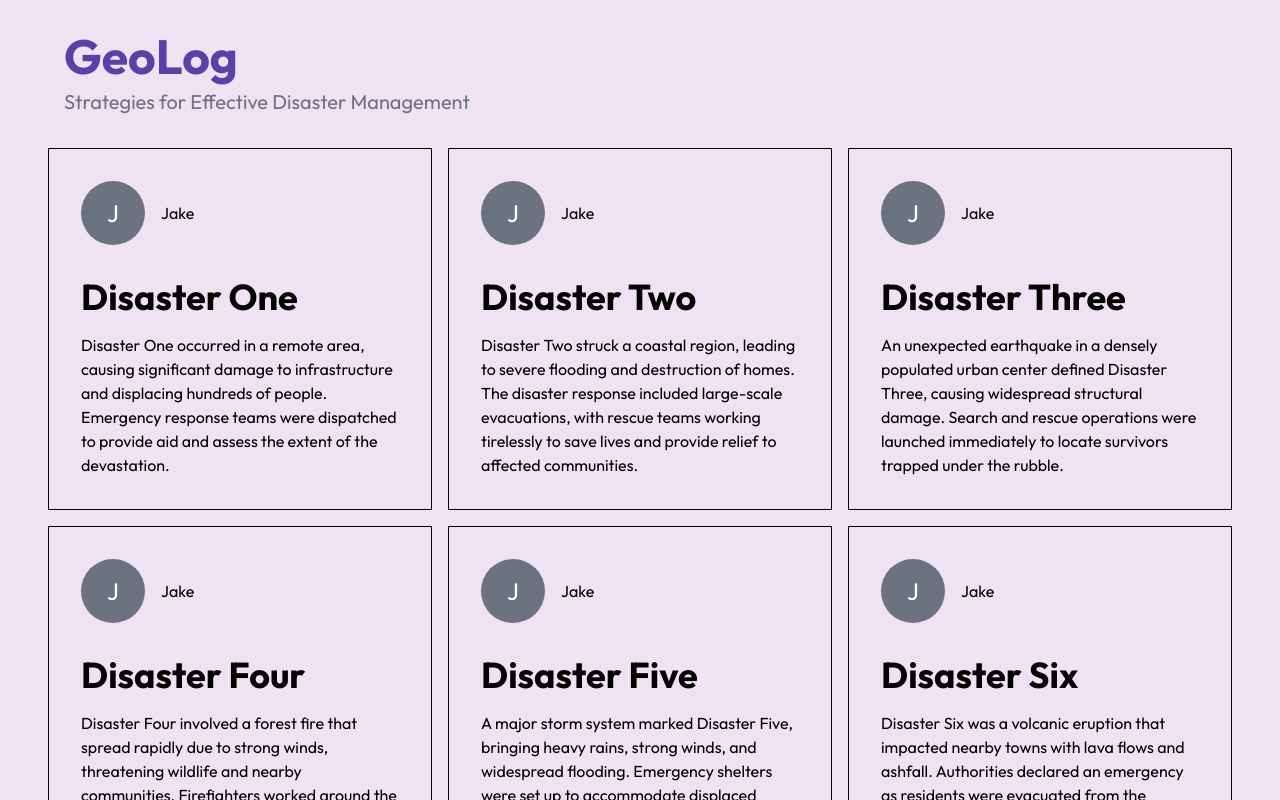
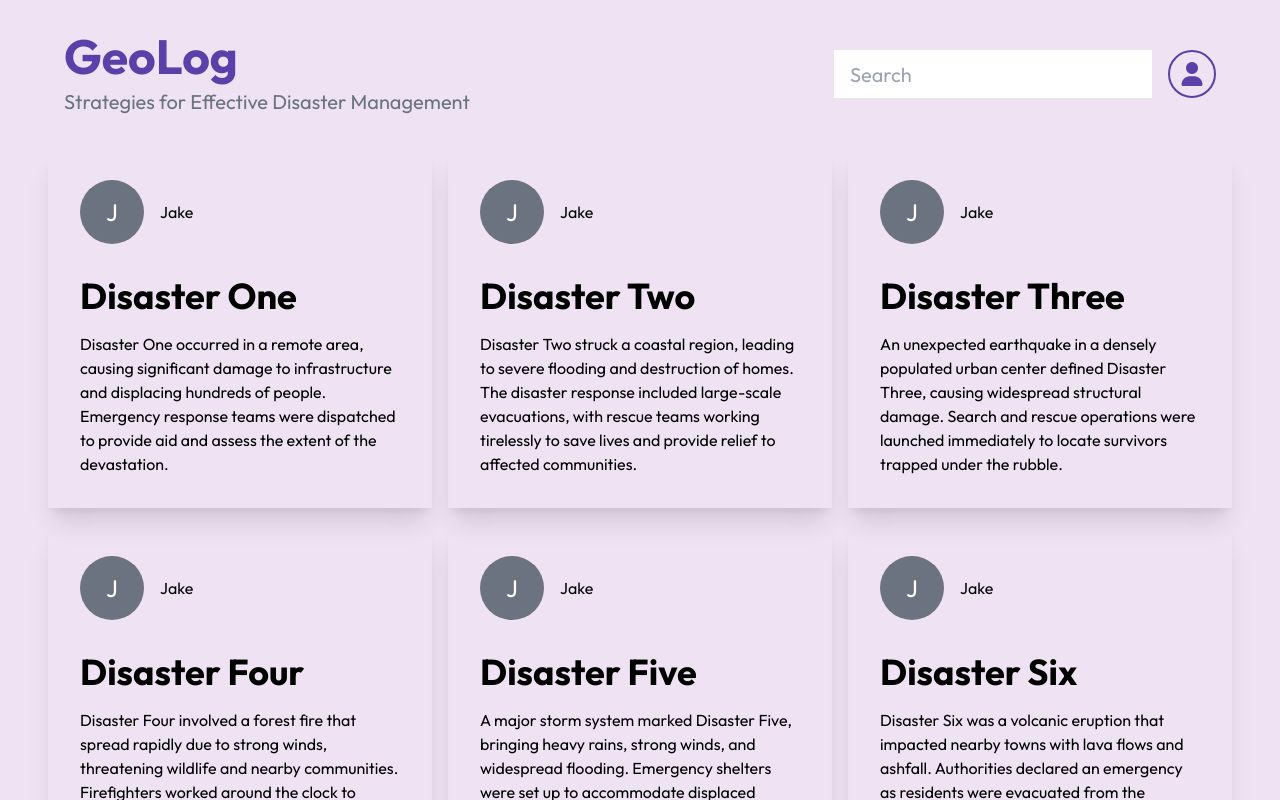
Before and after one commit to sury-dev/Disaster-Management-System, a React (Vite) app in the folder client/: page /user/blog in a window 1280 px wide. Shown: the top 800 px of the page. Built offline with nearby package versions, Linux system fonts and the light colour scheme; a web font is replaced by a local one.

Commit message:
Update Blog page

```diff
--- a/client/src/components/Blog.jsx
+++ b/client/src/components/Blog.jsx
@@ -5,18 +5,31 @@ import { DISASTER_DATA } from "../disaster_blog";
 function Blog() {
   return (
     <main className="w-full min-h-screen pb-16 mb-0">
-      <header className="px-16 my-8">
-        <h2 className="text-5xl font-bold text-dark-purple mb-2">GeoLog</h2>
-        <p className="text-xl text-gray-500">Strategies for Effective Disaster Management</p>
+      <header className="px-16 my-8 flex justify-between items-center">
+        <div id="blog-heading">
+          <h2 className="text-5xl font-bold text-dark-purple mb-2">GeoLog</h2>
+          <p className="text-xl text-gray-500">
+            Strategies for Effective Disaster Management
+          </p>
+        </div>
+        <div className="flex items-center">
+            <input type="text" placeholder="Search" className="h-12 p-4 text-xl outline-dark-purple" />
+            <i className="fa fa-user ml-4 text-2xl text-dark-purple border-2 border-dark-purple hover:border-dark-purple-x hover:text-dark-purple-x duration-100 w-12 h-12 rounded-full grid place-items-center" aria-hidden="true"></i>
+        </div>
       </header>
       <ul className="w-full flex flex-wrap gap-4 justify-center">
         {DISASTER_DATA.map((data) => {
           return (
-            <li className="w-[30%] h-90 border border-black p-8 hover:shadow-2xl duration-100">
+            <li
+              key={data.id}
+              className="w-[80%] md:w-[40%] lg:w-[30%] h-90 border-black p-8 shadow-xl hover:shadow-2xl duration-100"
+            >
               <header className="flex items-center gap-4 mb-8">
-                <div className="w-16 h-16 bg-gray-500 rounded-full grid place-items-center text-2xl text-white">J</div>
+                <div className="w-16 h-16 bg-gray-500 rounded-full grid place-items-center text-2xl text-white">
+                  J
+                </div>
                 <p>
-                    <span>{data.author}</span>
+                  <span>{data.author}</span>
                 </p>
               </header>
               <h2 className="text-4xl font-bold mb-4">{data.title}</h2>
--- a/client/src/disaster_blog.js
+++ b/client/src/disaster_blog.js
@@ -1,5 +1,6 @@
 export const DISASTER_DATA = [
     {
+        id: 1,
         img: "/disasters/67.jpg",
         author: "Jake",
         profilePic: "",
@@ -7,6 +8,7 @@ export const DISASTER_DATA = [
         text: "Disaster One occurred in a remote area, causing significant damage to infrastructure and displacing hundreds of people. Emergency response teams were dispatched to provide aid and assess the extent of the devastation."
     },
     {
+        id: 2,
         img: "/disasters/87.jpg",
         author: "Jake",
         profilePic: "",
@@ -14,6 +16,7 @@ export const DISASTER_DATA = [
         text: "Disaster Two struck a coastal region, leading to severe flooding and destruction of homes. The disaster response included large-scale evacuations, with rescue teams working tirelessly to save lives and provide relief to affected communities."
     },
     {
+        id: 3,
         img: "/disasters/996.jpg",
         author: "Jake",
         profilePic: "",
@@ -21,6 +24,7 @@ export const DISASTER_DATA = [
         text: "An unexpected earthquake in a densely populated urban center defined Disaster Three, causing widespread structural damage. Search and rescue operations were launched immediately to locate survivors trapped under the rubble."
     },
     {
+        id: 4,
         img: "/disasters/70.jpg",
         author: "Jake",
         profilePic: "",
@@ -28,6 +32,7 @@ export const DISASTER_DATA = [
         text: "Disaster Four involved a forest fire that spread rapidly due to strong winds, threatening wildlife and nearby communities. Firefighters worked around the clock to contain the blaze, while residents were evacuated to safer areas."
     },
     {
+        id: 5,
         img: "/disasters/987.jpg",
         author: "Jake",
         profilePic: "",
@@ -35,6 +40,7 @@ export const DISASTER_DATA = [
         text: "A major storm system marked Disaster Five, bringing heavy rains, strong winds, and widespread flooding. Emergency shelters were set up to accommodate displaced residents, and efforts were made to restore essential services."
     },
     {
+        id: 6,
         img: "/disasters/977.jpg",
         author: "Jake",
         profilePic: "",
@@ -42,6 +48,7 @@ export const DISASTER_DATA = [
         text: "Disaster Six was a volcanic eruption that impacted nearby towns with lava flows and ashfall. Authorities declared an emergency as residents were evacuated from the danger zone to temporary shelters."
     },
     {
+        id: 7,
         img: "/disasters/956.jpg",
         author: "Jake",
         profilePic: "",
@@ -49,6 +56,7 @@ export const DISASTER_DATA = [
         text: "Disaster Seven was a landslide caused by heavy rainfall in mountainous regions, burying several homes under debris. Rescue efforts were complicated by continuing rain, and the area remained under threat from further landslides."
     },
     {
+        id: 8,
         img: "/disasters/954.jpg",
         author: "Jake",
         profilePic: "",
@@ -56,6 +64,7 @@ export const DISASTER_DATA = [
         text: "A major tornado marked Disaster Eight, tearing through rural communities and leaving a trail of destruction. Power lines were downed, homes were destroyed, and emergency services responded to multiple calls for assistance."
     },
     {
+        id: 9,
         img: "/disasters/948.jpg",
         author: "Jake",
         profilePic: "",
@@ -63,6 +72,7 @@ export const DISASTER_DATA = [
         text: "Disaster Nine was a prolonged drought that affected agricultural regions, leading to food shortages and economic hardship. Relief organizations provided support, and efforts were made to implement water conservation measures."
     },
     {
+        id: 10,
         img: "/disasters/940.jpg",
         author: "Jake",
         profilePic: "",
@@ -70,6 +80,7 @@ export const DISASTER_DATA = [
         text: "An unexpected flash flood defined Disaster Ten, washing away bridges and roads, and isolating several towns. Rescue teams worked to evacuate stranded individuals, and relief supplies were airlifted into the affected areas."
     },
     {
+        id: 11,
         img: "/disasters/931.jpg",
         author: "Jake",
         profilePic: "",
@@ -77,6 +88,7 @@ export const DISASTER_DATA = [
         text: "Disaster One occurred in a remote area, causing significant damage to infrastructure and displacing hundreds of people. Emergency response teams were dispatched to provide aid and assess the extent of the devastation."
     },
     {
+        id: 12,
         img: "/disasters/929.jpg",
         author: "Jake",
         profilePic: "",
@@ -84,6 +96,7 @@ export const DISASTER_DATA = [
         text: "Disaster Two struck a coastal region, leading to severe flooding and destruction of homes. The disaster response included large-scale evacuations, with rescue teams working tirelessly to save lives and provide relief to affected communities."
     },
     {
+        id: 13,
         img: "/disasters/928.jpg",
         author: "Jake",
         profilePic: "",
@@ -91,6 +104,7 @@ export const DISASTER_DATA = [
         text: "An unexpected earthquake in a densely populated urban center defined Disaster Three, causing widespread structural damage. Search and rescue operations were launched immediately to locate survivors trapped under the rubble."
     },
     {
+        id: 14,
         img: "/disasters/892.jpg",
         author: "Jake",
         profilePic: "",
@@ -98,6 +112,7 @@ export const DISASTER_DATA = [
         text: "Disaster Four involved a forest fire that spread rapidly due to strong winds, threatening wildlife and nearby communities. Firefighters worked around the clock to contain the blaze, while residents were evacuated to safer areas."
     },
     {
+        id: 15,
         img: "/disasters/863.jpg",
         author: "Jake",
         profilePic: "",
@@ -105,6 +120,7 @@ export const DISASTER_DATA = [
         text: "A major storm system marked Disaster Five, bringing heavy rains, strong winds, and widespread flooding. Emergency shelters were set up to accommodate displaced residents, and efforts were made to restore essential services."
     },
     {
+        id: 16,
         img: "/disasters/844.jpg",
         author: "Jake",
         profilePic: "",
@@ -112,6 +128,7 @@ export const DISASTER_DATA = [
         text: "Disaster Six was a volcanic eruption that impacted nearby towns with lava flows and ashfall. Authorities declared an emergency as residents were evacuated from the danger zone to temporary shelters."
     },
     {
+        id: 17,
         img: "/disasters/837.jpg",
         author: "Jake",
         profilePic: "",
@@ -119,6 +136,7 @@ export const DISASTER_DATA = [
         text: "Disaster Seven was a landslide caused by heavy rainfall in mountainous regions, burying several homes under debris. Rescue efforts were complicated by continuing rain, and the area remained under threat from further landslides."
     },
     {
+        id: 18,
         img: "/disasters/665.jpg",
         author: "Jake",
         profilePic: "",
```
